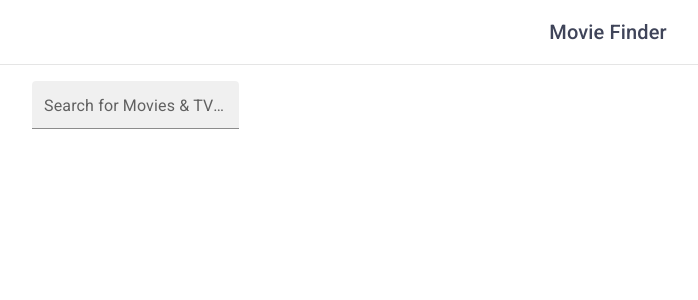
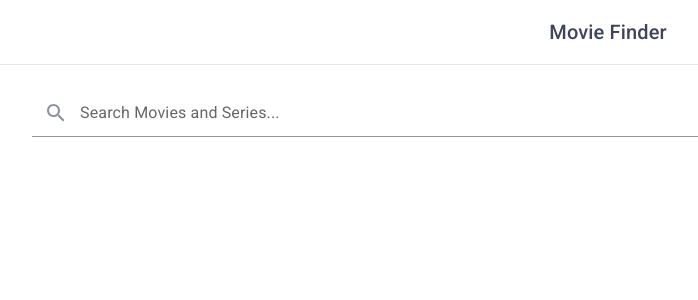
Before and after one commit to RaihanStark/movie-finder, a React (Create React App) app: page / in a window 1280 px wide. Shown: the top 300 px of the page, without its empty margins (32-730 px from the left). Built offline with nearby package versions, Linux system fonts and the light colour scheme.

Commit message:
Update: Search and Pagination

```diff
--- a/src/App.jsx
+++ b/src/App.jsx
@@ -1,13 +1,15 @@
 import GlobalStyles from "@mui/material/GlobalStyles";
 import { Routes, Route } from "react-router-dom";
 import Container from "@mui/material/Container";
+import { ThemeProvider } from "@mui/material/styles";
 
+import theme from "./GlobalTheme";
 import Navbar from "./components/Navbar/Navbar";
 import ScreensDetail from "./screens/Detail/Detail";
 import ScreensDashboard from "./screens/Dashboard/Dashboard";
 function App() {
   return (
-    <>
+    <ThemeProvider theme={theme}>
       <GlobalStyles
         styles={{
           body: {
@@ -25,7 +27,7 @@ function App() {
           <Route path="detail/:imdbID" element={<ScreensDetail />} />
         </Routes>
       </Container>
-    </>
+    </ThemeProvider>
   );
 }
 
--- /dev/null
+++ b/src/GlobalTheme.js
@@ -0,0 +1,18 @@
+import { createTheme } from "@mui/material/styles";
+import { green, purple } from "@mui/material/colors";
+
+const theme = createTheme({
+  palette: {
+    primary: {
+      main: "#1D58F4",
+    },
+    secondary: {
+      main: green[500],
+    },
+    gray: {
+      light: "#8E90A0",
+    },
+  },
+});
+
+export default theme;
--- /dev/null
+++ b/src/components/Movie/Search/Search.jsx
@@ -0,0 +1,73 @@
+import React, { useState, useEffect } from "react";
+import { useDebounce } from "use-debounce";
+import SearchIcon from "@mui/icons-material/Search";
+import FormControl from "@mui/material/FormControl";
+import InputLabel from "@mui/material/InputLabel";
+import Input from "@mui/material/Input";
+
+function Search({ searchMovies }) {
+  const [inputMovie, setInputMovie] = useState("");
+  const [isFocused, setIsFocused] = useState(false);
+  const [value] = useDebounce(inputMovie, 1000);
+
+  useEffect(() => {
+    if (value === "") return;
+    searchMovies(value);
+  }, [value]);
+
+  const handleInputChange = (e) => {
+    setInputMovie(e.target.value);
+  };
+
+  const handleInputOnFocus = (e) => {
+    setIsFocused(true);
+  };
+
+  const handleInputOnBlur = (e) => {
+    setIsFocused(false);
+  };
+  return (
+    <>
+      <FormControl
+        value={inputMovie}
+        onChange={handleInputChange}
+        variant="standard"
+        sx={{
+          position: "relative",
+          width: "100%",
+          marginBottom: "1rem",
+        }}
+        size="normal"
+        onFocus={handleInputOnFocus}
+        onBlur={handleInputOnBlur}
+      >
+        <InputLabel
+          htmlFor="input-with-icon-adornment"
+          sx={{
+            paddingLeft: "3rem",
+          }}
+        >
+          Search Movies and Series...
+        </InputLabel>
+        <Input
+          id="input-with-icon-adornment"
+          sx={{
+            paddingLeft: "3rem",
+            paddingBottom: "0.5rem",
+            color: "black",
+          }}
+        />
+        <SearchIcon
+          sx={{
+            position: "absolute",
+            top: "1.25rem",
+            left: "0.75rem",
+            color: isFocused ? "primary.main" : "gray.light",
+          }}
+        />
+      </FormControl>
+    </>
+  );
+}
+
+export default Search;
--- a/src/screens/Dashboard/Dashboard.jsx
+++ b/src/screens/Dashboard/Dashboard.jsx
@@ -1,45 +1,36 @@
 import { useEffect, useState } from "react";
-import { useDebounce } from "use-debounce";
-import TextField from "@mui/material/TextField";
+
 import Grid from "@mui/material/Grid";
 import Pagination from "@mui/material/Pagination";
 
+import MovieSearch from "../../components/Movie/Search/Search";
 import MovieItem from "../../components/Movie/Item";
 import { searchMoviesByTitle } from "../../lib/movies";
 import { Link } from "react-router-dom";
 
 function Dashboard() {
-  // Input
-  const [inputMovie, setInputMovie] = useState("");
-  const [value] = useDebounce(inputMovie, 1000);
-
   // Movies
   const [loading, setLoading] = useState(false);
   const [movies, setMovies] = useState({});
-
-  useEffect(() => {
-    if (value !== "") {
-      console.log("fetch", value);
-      setLoading(true);
-      searchMoviesByTitle(value, 1).then((data) => {
-        console.log(data);
-        setMovies(data);
-        setLoading(false);
-      });
-    }
-  }, [value]);
+  const [valueDebounce, setValueDebounce] = useState("");
 
   const fetchPage = (page) => {
     setLoading(true);
-    searchMoviesByTitle(value, page).then((data) => {
+    searchMoviesByTitle(valueDebounce, page).then((data) => {
       console.log(data);
       setMovies(data);
       setLoading(false);
     });
   };
 
-  const handleInputChange = (e) => {
-    setInputMovie(e.target.value);
+  const searchMovies = async (value) => {
+    console.log("fetch", value);
+    setLoading(true);
+    const data = await searchMoviesByTitle(value, 1);
+    console.log(data);
+    setMovies(data);
+    setLoading(false);
+    setValueDebounce(value);
   };
 
   const handlePaginationChange = (e, page) => {
@@ -50,7 +41,7 @@ function Dashboard() {
     if (movies.Response === "True") {
       return movies.Search.map((movie) => {
         return (
-          <Grid item md={3} lg={2}>
+          <Grid item md={3} lg={2} key={movie.imdbID}>
             <Link to={`/detail/${movie.imdbID}`}>
               <MovieItem
                 key={movie.imdbID}
@@ -70,6 +61,12 @@ function Dashboard() {
     return (
       <>
         <Pagination
+          sx={{
+            marginTop: "1rem",
+            marginBottom: "1rem",
+            display: "flex",
+            justifyContent: "center",
+          }}
           count={movies.Paging.totalPages}
           onChange={handlePaginationChange}
           color="primary"
@@ -79,17 +76,7 @@ function Dashboard() {
   };
   return (
     <>
-      <div id="searchMovie">
-        <TextField
-          id="outlined-basic"
-          label="Search for Movies & TV Series"
-          size="small"
-          variant="filled"
-          value={inputMovie}
-          disabled={loading}
-          onChange={handleInputChange}
-        />
-      </div>
+      <MovieSearch searchMovies={searchMovies} />
       <Grid
         container
         direction="row"
```
